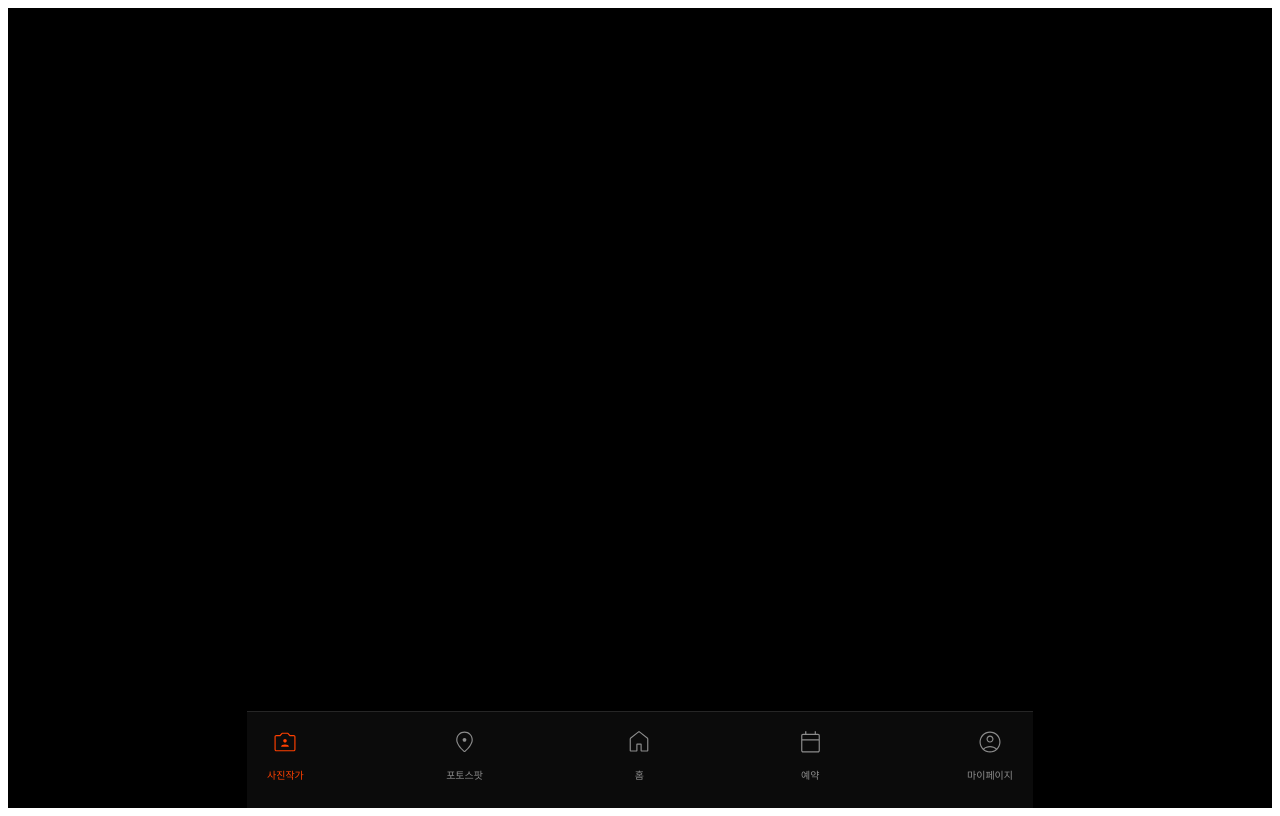
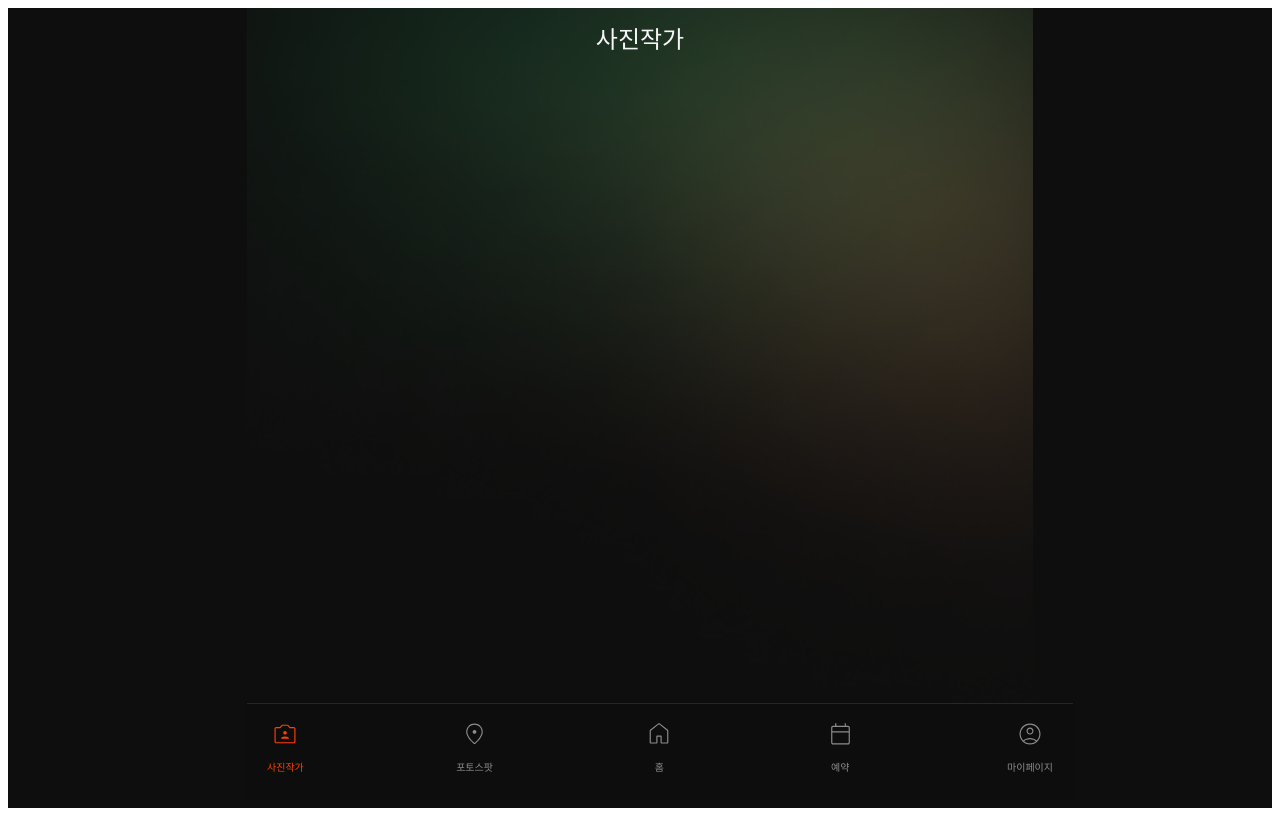
Before and after one commit to photo-ground/FE, a Next.js app: page /photographer in a window 1280 px wide. Built offline with nearby package versions, Linux system fonts and the light colour scheme.

Commit message:
💄 ui: 배경이미지 적용 및 bnb 스타일 변경

```diff
--- a/src/app/photographer/page.tsx
+++ b/src/app/photographer/page.tsx
@@ -1,3 +1,23 @@
+'use client';
+
+import TNB from '@/components/TNB';
+import styled from 'styled-components';
+
+const Container = styled.div`
+  position: relative;
+  height: 100dvh;
+`;
+const Background = styled.img`
+  position: absolute;
+  width: 100%;
+  object-fit: cover;
+`;
+
 export default function PhotographerPage() {
-  return <div>photographer</div>;
+  return (
+    <Container>
+      <Background src="/images/background1.webp" alt="background" />
+      <TNB.Title text="사진작가" />
+    </Container>
+  );
 }
--- a/src/components/BNB/styles.ts
+++ b/src/components/BNB/styles.ts
@@ -1,12 +1,18 @@
 import Link from 'next/link';
 import styled from 'styled-components';
 import Text from '../atoms/Text';
+import BREAK_POINT from '@/styles/constants';
 
 export const Container = styled.nav`
+  position: fixed;
+  bottom: 0;
+
   display: flex;
   align-items: center;
   justify-content: space-between;
 
+  width: 100%;
+  max-width: ${BREAK_POINT}px;
   padding: 1rem 1.25rem;
   background: #0e0e0ecc;
   border-top: 1px solid ${({ theme }) => theme.colors.gray[800]};
--- a/src/components/ScreenWrapper/index.tsx
+++ b/src/components/ScreenWrapper/index.tsx
@@ -3,13 +3,13 @@
 import { ReactNode } from 'react';
 
 import BottomNavigationBar from '@/components/BNB';
-import { Container, Content, FullPage } from './styles';
+import { Container, FullPage } from './styles';
 
 export default function ScreenWrapper({ children }: { children: ReactNode }) {
   return (
     <FullPage>
       <Container>
-        <Content>{children}</Content>
+        {children}
         <BottomNavigationBar />
       </Container>
     </FullPage>
--- a/src/components/ScreenWrapper/styles.ts
+++ b/src/components/ScreenWrapper/styles.ts
@@ -2,24 +2,14 @@ import BREAK_POINT from '@/styles/constants';
 import styled from 'styled-components';
 
 export const FullPage = styled.div`
-  display: flex;
-  align-items: center;
-  justify-content: center;
-
-  width: 100%;
-  height: 100dvh;
+  min-height: 100dvh;
   background: ${({ theme }) => theme.colors.background.primary};
 `;
 
 export const Container = styled.div`
-  display: flex;
-  flex-direction: column;
-
+  position: relative;
   width: 100%;
   max-width: ${BREAK_POINT}px;
-  height: 100dvh;
+  margin: auto;
+  overflow: auto;
 `;
-
-export const Content = styled.div`
-  flex: 1;
-`;
--- a/src/styles/theme.ts
+++ b/src/styles/theme.ts
@@ -33,7 +33,7 @@ const theme = {
 
     background: {
       // [todo] 디자인 시스템에 없는데 사용되고 있어서 문의해봐야함
-      primary: '#000000',
+      primary: '#0e0e0e',
     },
   },
 
```
Also changed, not shown: public/images/background1.webp (added).
